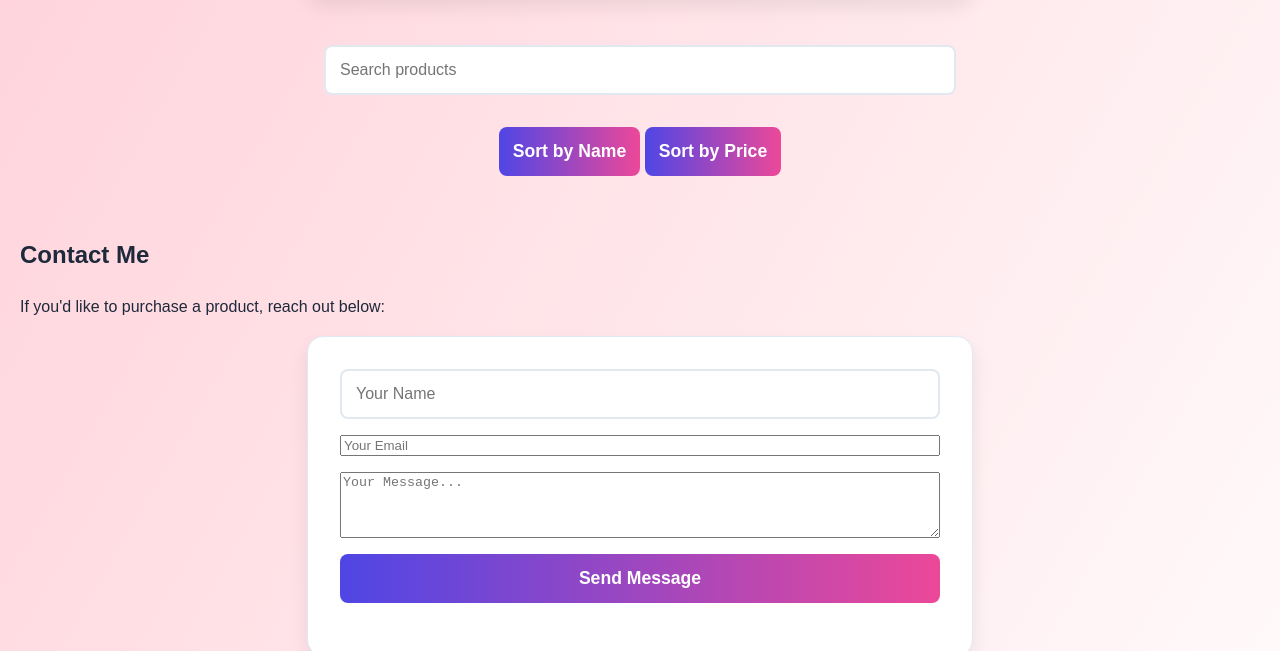
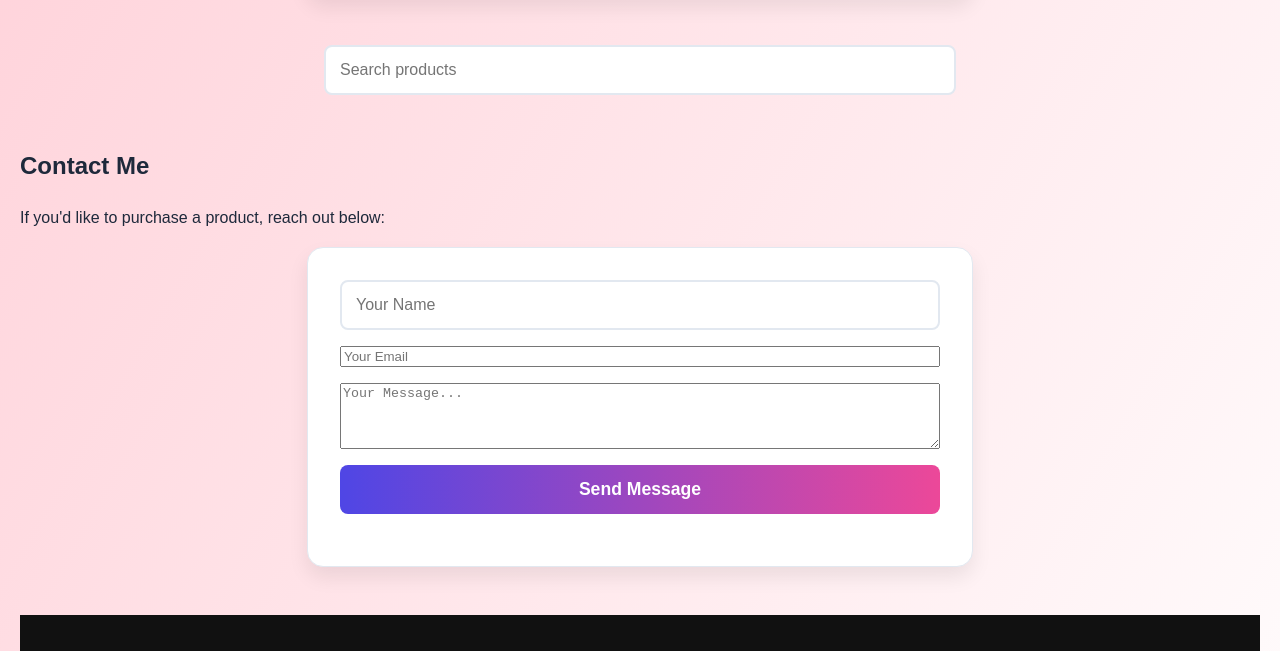
Before and after one commit to Ivy-chemutai/Product-Inventory-Project, a plain HTML site: page index.html in a window 1280 px wide. Shown: the part 1581-2232 px from the top of the page. Drawn offline with Linux system fonts and the light colour scheme.

Commit message:
Update index.html

```diff
--- a/index.html
+++ b/index.html
@@ -43,12 +43,6 @@
     </form>
 
     <input type="text" id="searchInput" placeholder="Search products" />
-
-    <div style="text-align:center; margin: 20px 0;">
-      <button class="sort-btn" id="sortByName">Sort by Name</button>
-      <button class="sort-btn" id="sortByPrice">Sort by Price</button>
-    </div>
-
     <ul id="productList"></ul>
   </section>
   <section class="contact-form" id="contact">
```
